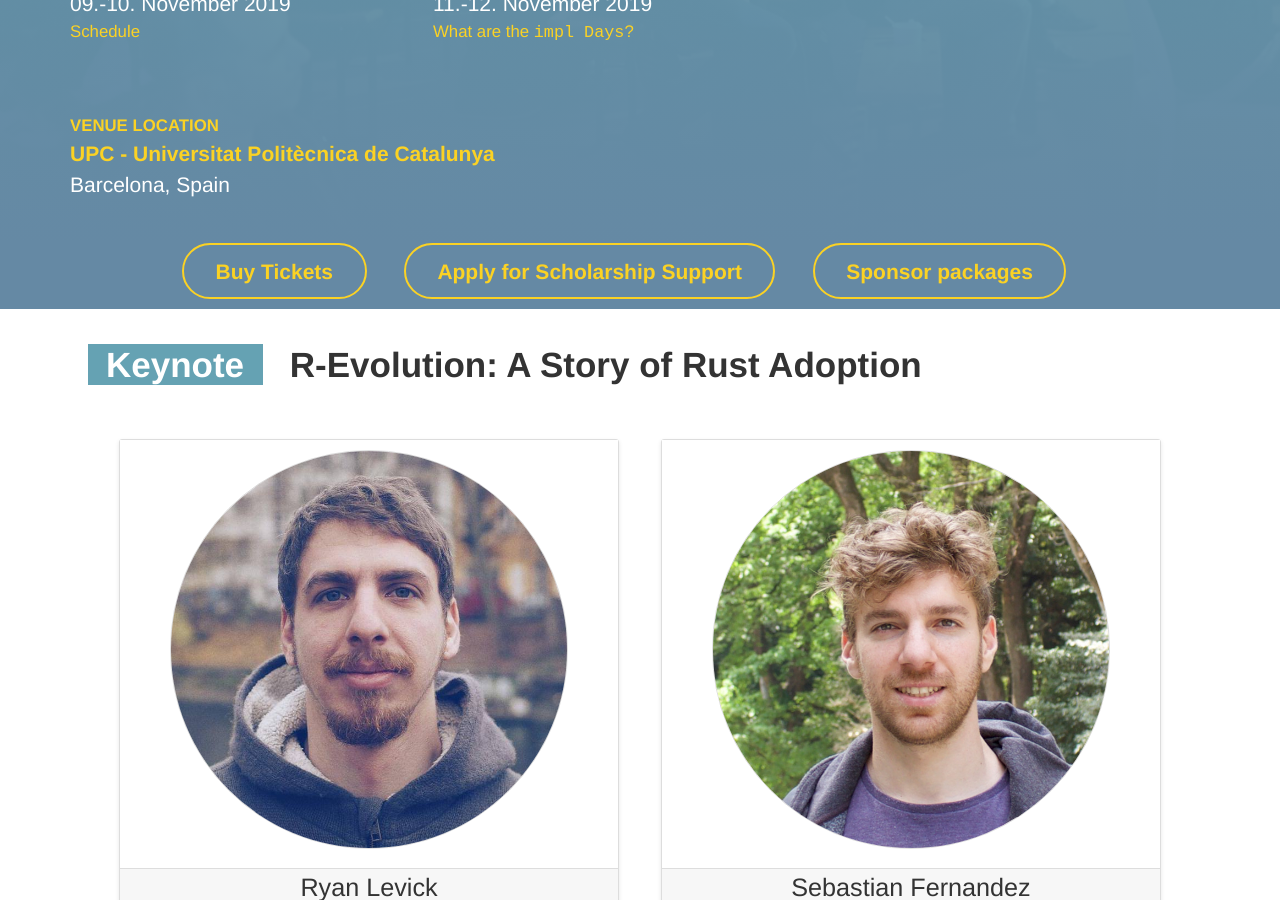
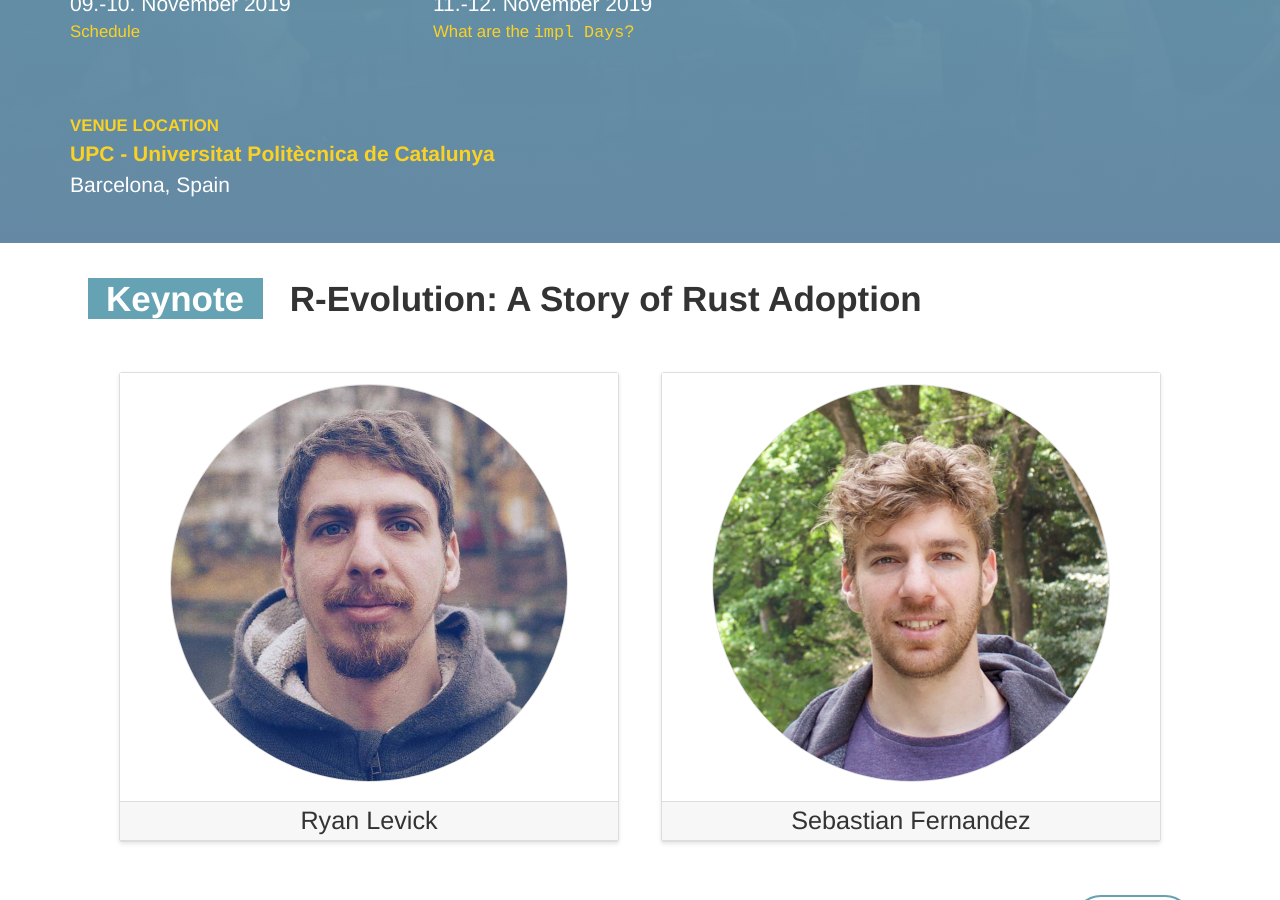
Before and after one commit to RustFestEU/barcelona.rustfest.eu, a Jekyll site: the page built from index.html, in a window 1280 px wide and 900 px high, scrolled down 365 px. Built offline with Jekyll 4.4.1, drawn with Linux system fonts in a browser that asks for light colours; nearby versions of some CDN libraries.

Commit message:
Remove links on main page

```diff
--- a/index.html
+++ b/index.html
@@ -42,22 +42,6 @@ bodytags: with-hero
 
     </div>
 
-  </section>
-</div>
-
-<div class='popout tickets'>
-  <section>
-    <div>
-      <a class="button primary" href="https://ti.to/rustfest/barcelona2019/">
-        Buy Tickets
-      </a>
-      <a class="button primary" href="/scholarships/">
-        Apply for Scholarship Support
-      </a>
-      <a class="button primary" href="/sponsors/packages">
-        Sponsor packages
-      </a>
-    </div>
   </section>
 </div>
 
```
